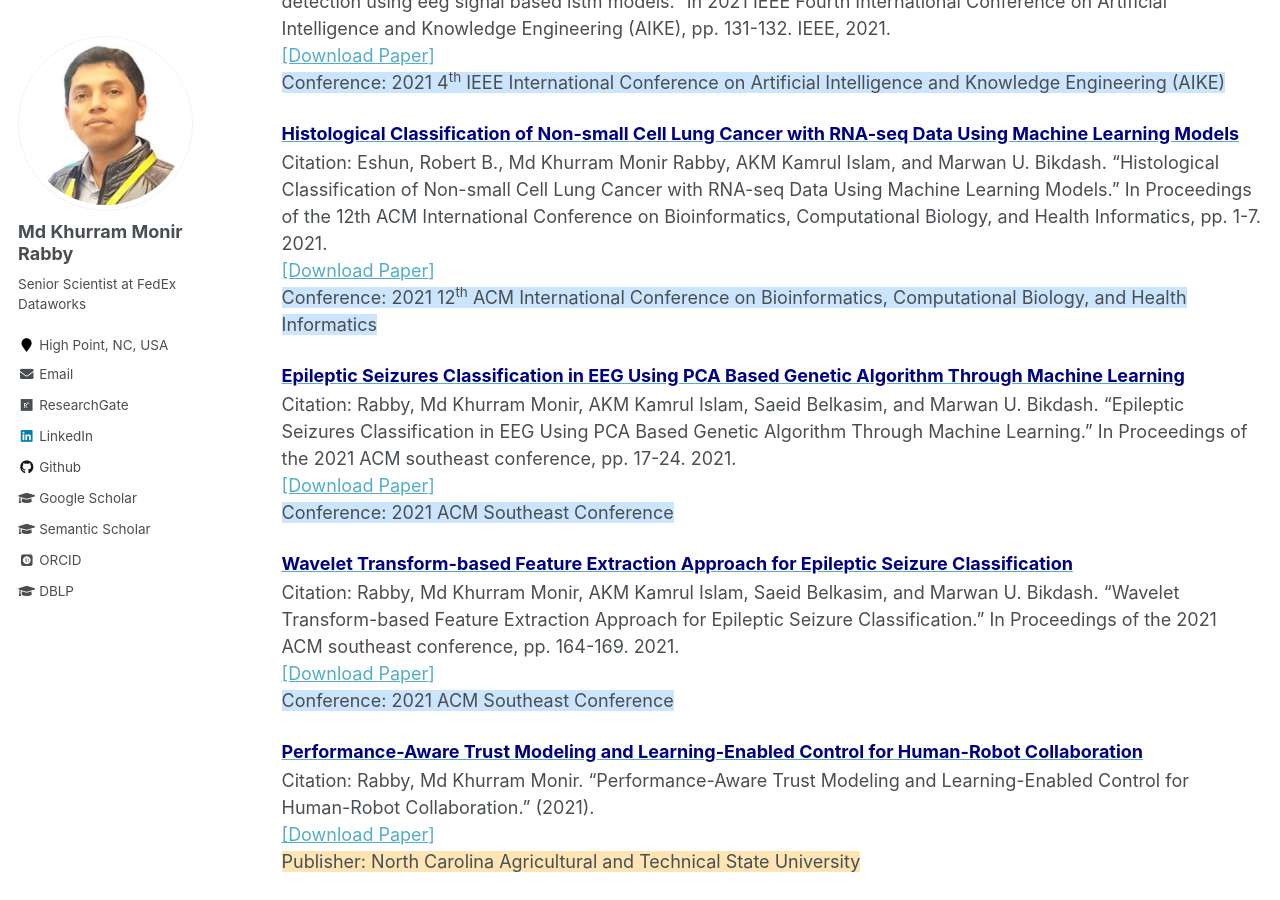
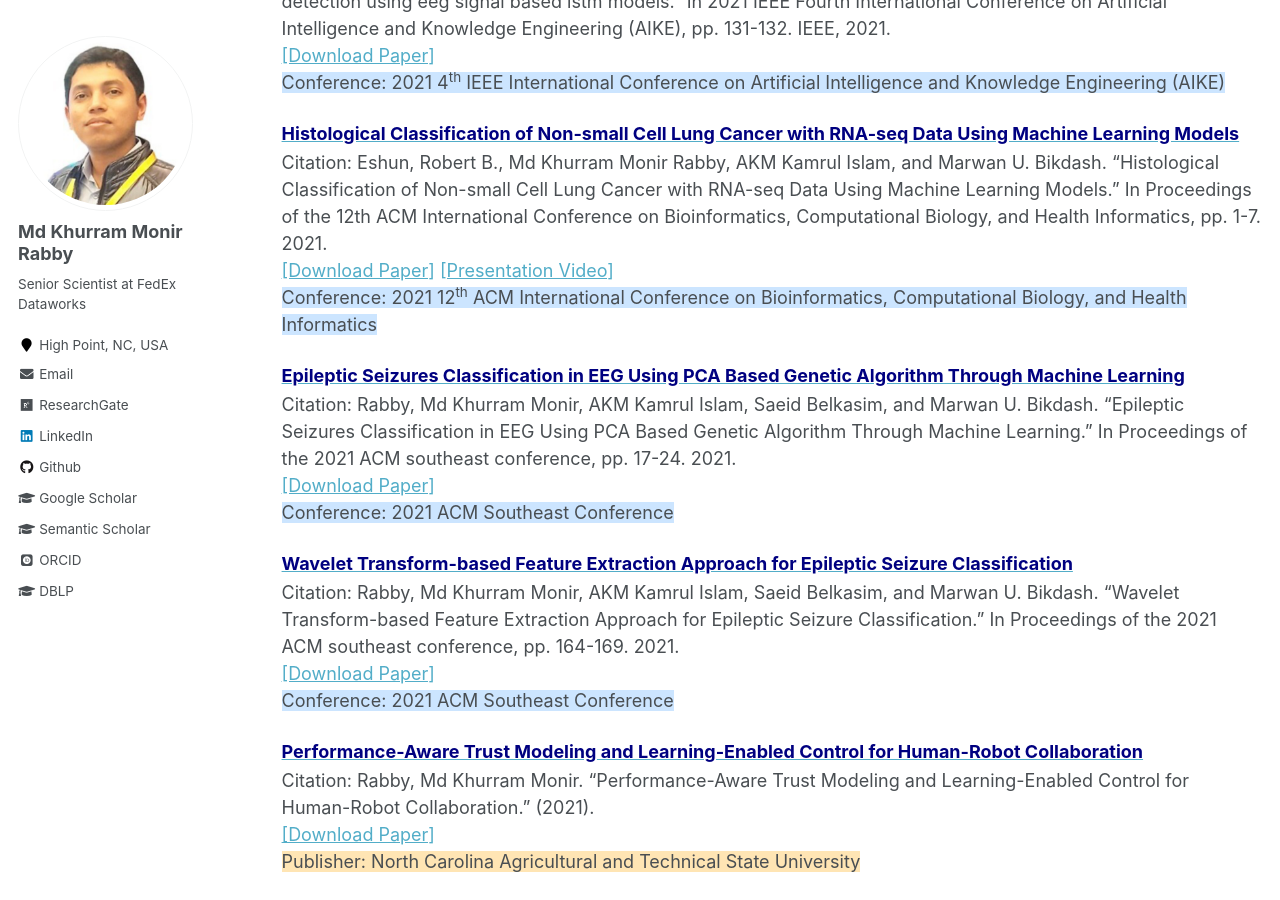
Before and after one commit to mkmrabby/mkmrabby.github.io, a Jekyll site: the page built from _pages/publications_lists.md, in a window 1280 px wide and 900 px high, scrolled down 1644 px. Built offline with Jekyll 4.4.1, drawn with Linux system fonts in a browser that asks for light colours; some web fonts are replaced.

Commit message:
Add presentation video link for lung cancer publication
Added a link to a presentation video for the publication on histological classification of lung cancer.

```diff
--- a/_pages/publications_lists.md
+++ b/_pages/publications_lists.md
@@ -66,7 +66,8 @@ Citation: Rabby, Md Khurram Monir, Robert B. Eshun, Saeid Belkasim, and AKM Kamr
 
 <span style="color:black; font-size:1.1em"><b><a href="https://dl.acm.org/doi/abs/10.1145/3459930.3471168" target="_blank"><font color="Navy" size="4">Histological Classification of Non-small Cell Lung Cancer with RNA-seq Data Using Machine Learning Models</font></a></b></span><br/>
 Citation: Eshun, Robert B., Md Khurram Monir Rabby, AKM Kamrul Islam, and Marwan U. Bikdash. "Histological Classification of Non-small Cell Lung Cancer with RNA-seq Data Using Machine Learning Models." In Proceedings of the 12th ACM International Conference on Bioinformatics, Computational Biology, and Health Informatics, pp. 1-7. 2021.<br/>
-<a href="https://dl.acm.org/doi/abs/10.1145/3459930.3471168" target="_blank">[Download Paper]</a> <br/>
+<a href="https://dl.acm.org/doi/abs/10.1145/3459930.3471168" target="_blank">[Download Paper]</a>
+<a href="https://youtu.be/-DnwxrP9qKk" target="_blank">[Presentation Video]</a><br/>
 <span style="background-color:#cce5ff; font-size:1em;">Conference: 2021 12<sup>th</sup> ACM International Conference on Bioinformatics, Computational Biology, and Health Informatics</span>
 <br/>
 
```
